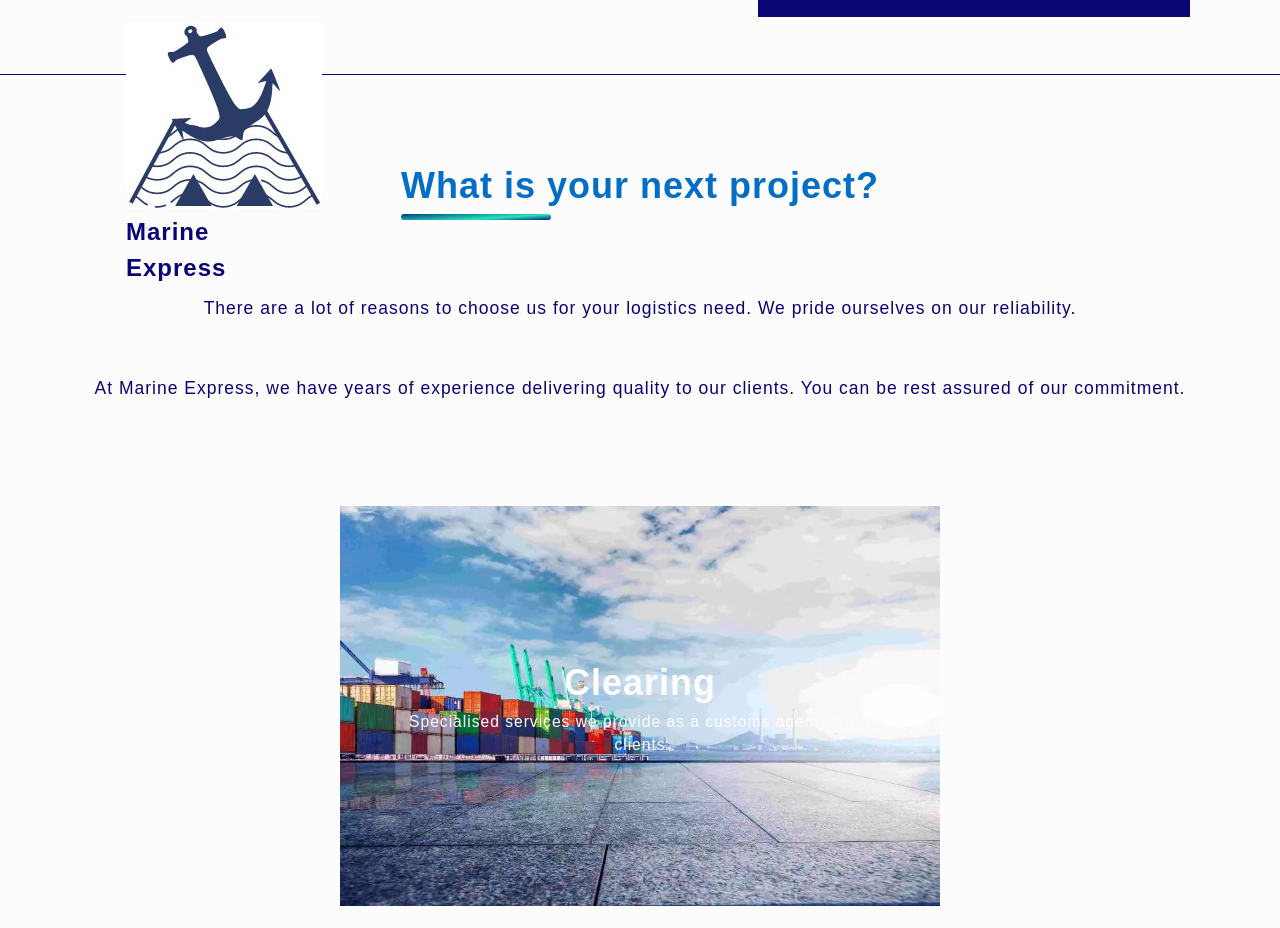
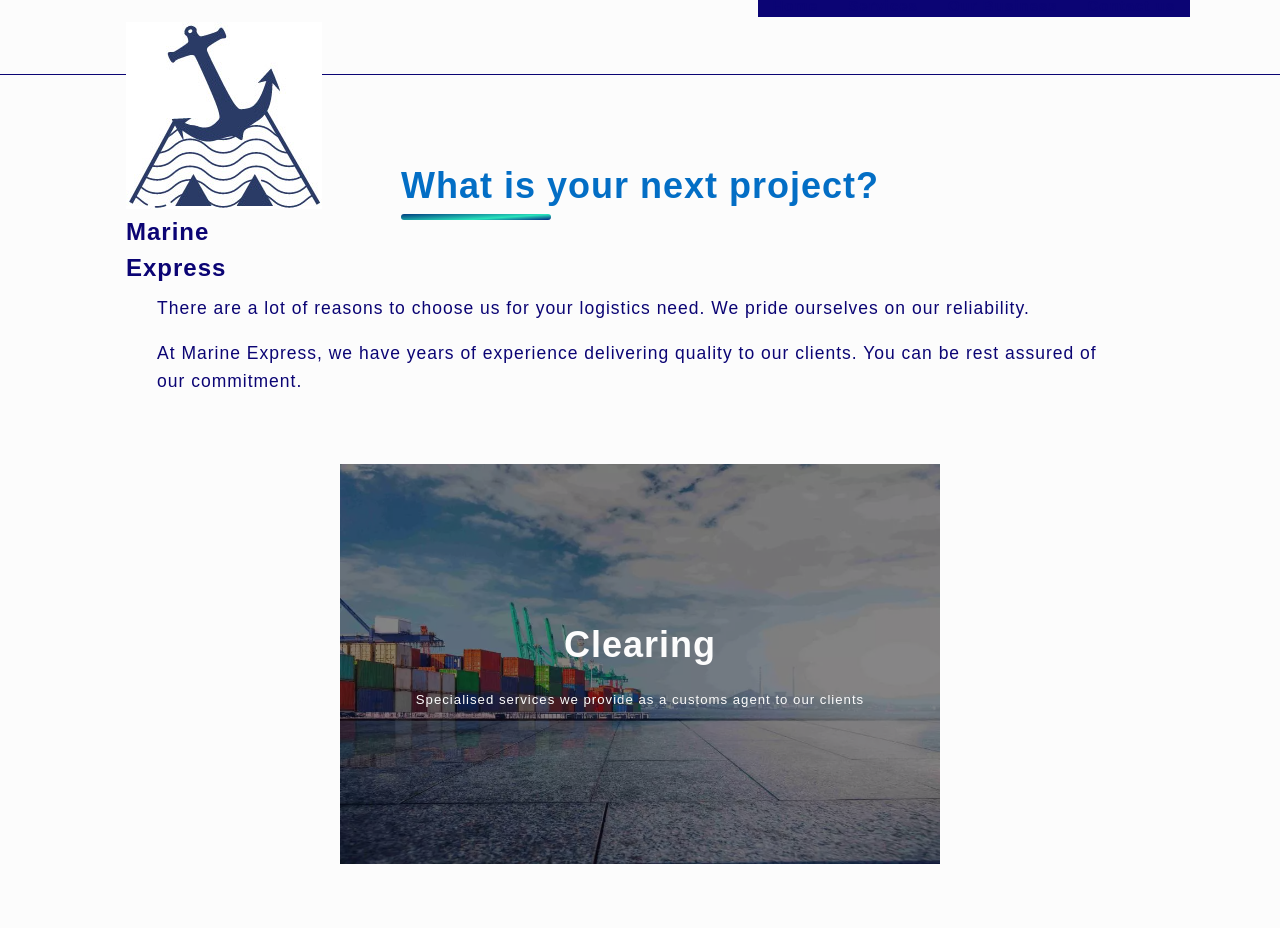
Before and after one commit to abeonweb/marine-express-site, a Next.js app: page /services in a window 1280 px wide. Shown: the top 928 px of the page. Built offline with nearby package versions, Linux system fonts and the light colour scheme.

Commit message:
styled image overlay, formatted file

```diff
--- a/styles/Services.module.css
+++ b/styles/Services.module.css
@@ -1,4 +1,4 @@
-.serviceSection{
+.serviceSection {
     min-height: 110vh;
 }
 
@@ -23,15 +23,15 @@
     align-items: center;
 }
 
-.serviceText{
+.serviceText {
     font-size: 1.75rem;
     letter-spacing: 1px;
     line-height: 1.6;
     color: var(--color-primary);
     padding: 0.5em 2em;
     margin: 0 auto;
-    text-align: center;
-    margin-bottom: 2em;
+    text-align: left;
+    margin: 0 0.5em;
 }
 
 .contactLink {
@@ -53,19 +53,37 @@
 }
 
 
-.serviceTitle{
+.serviceTitle {
     position: relative;
     font-size: 3em;
     color: var(--color-secondary);
     z-index: 100;
     text-align: center;
+    margin-bottom: 0.5em;
 }
 
-.serviceSubText{
+.serviceSubText {
     color: var(--color-secondary);
-    font-size: 1.3em;
+    font-size: 1.1em;
     position: relative;
     z-index: 100;
     text-align: center;
     padding: 0 4em;
 }
+
+.overlay {
+    position: absolute;
+    top: 0;
+    bottom: 0;
+    left: 0;
+    right: 0;
+    z-index: 90;
+    background-color: rgba(15, 15, 15, 0.5);
+
+}
+
+@media (min-width: 640px) {
+    .serviceText {
+        margin: 0 4em;
+    }
+}
```
